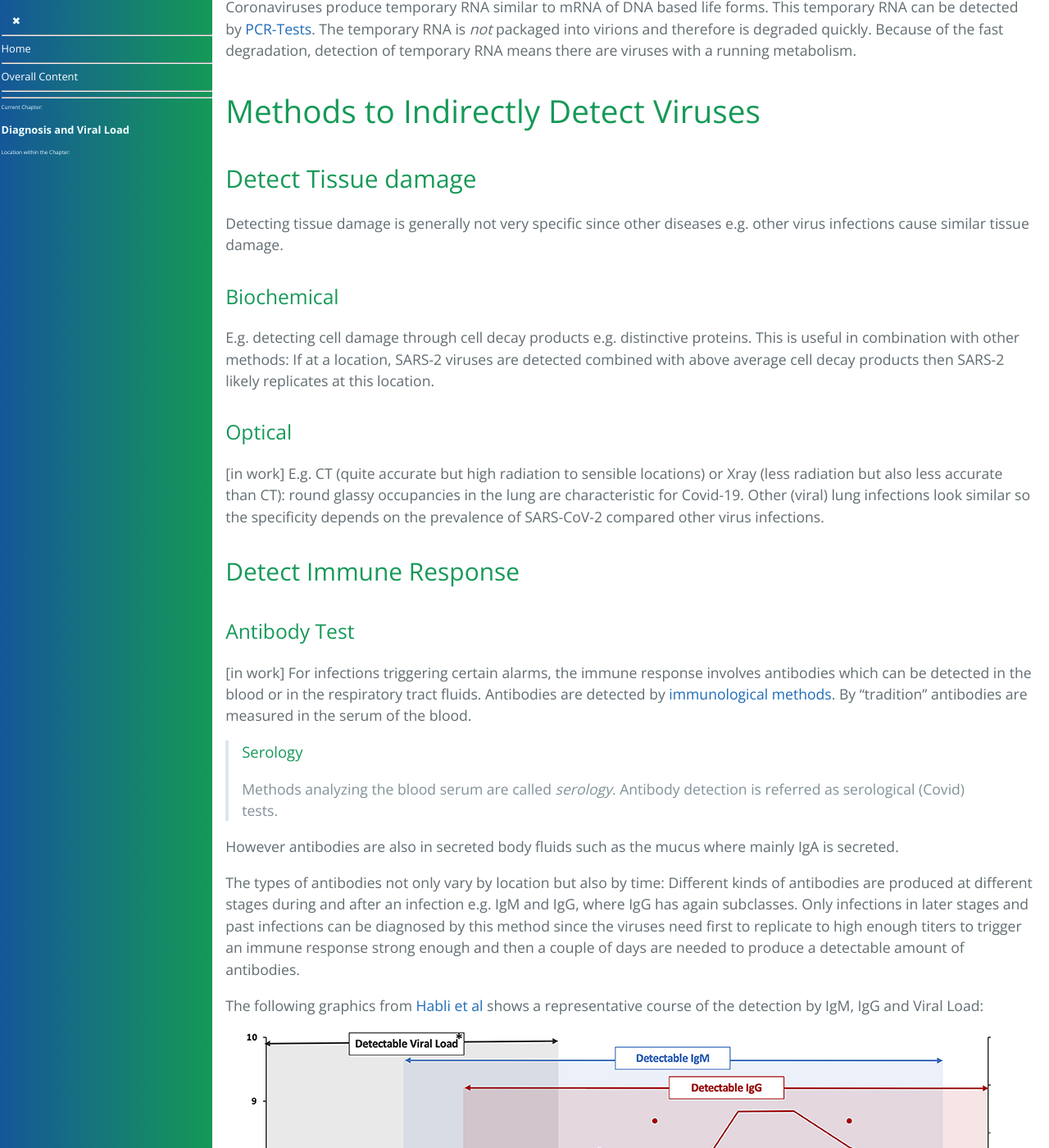
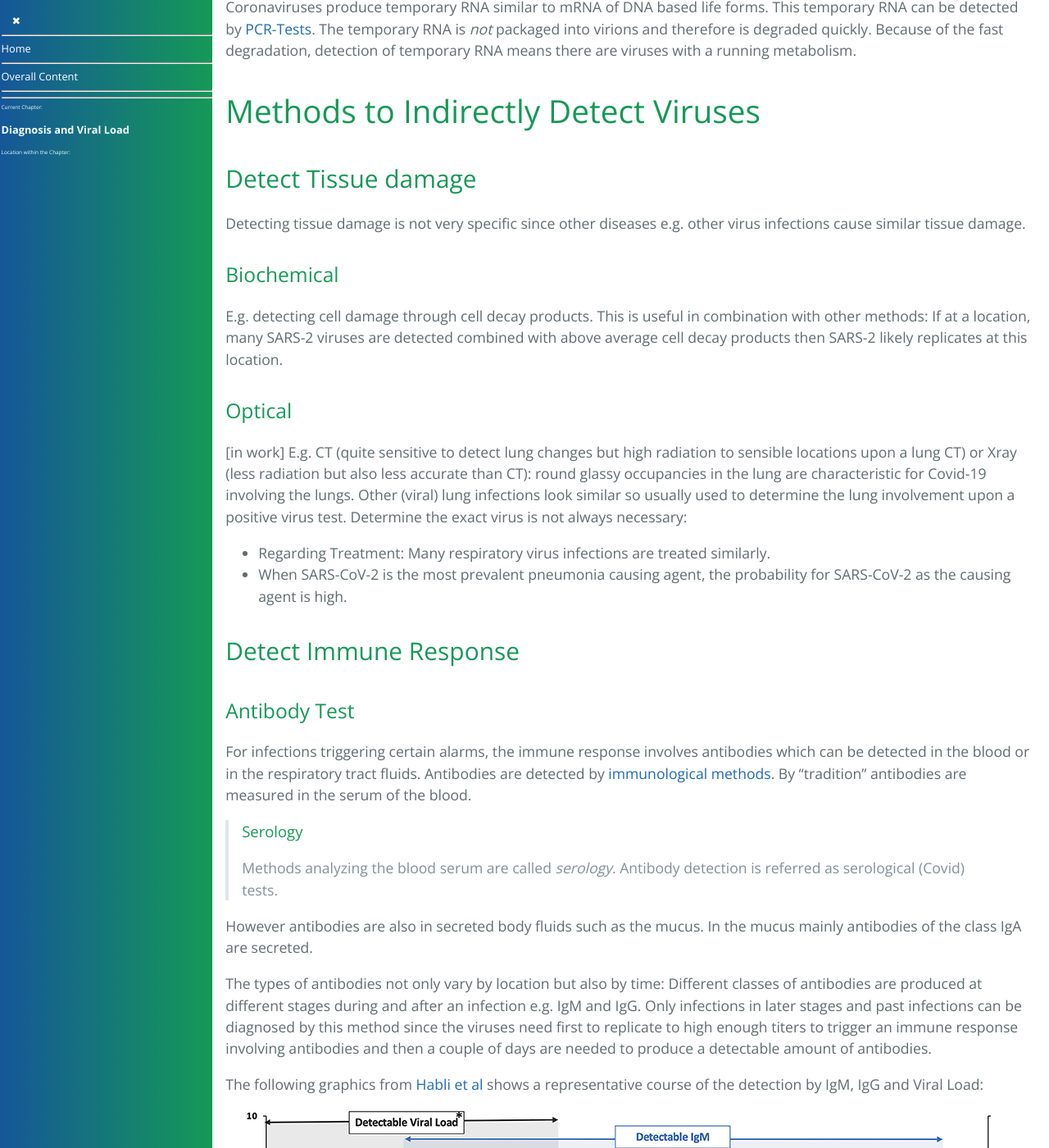
Before and after one commit to forestgrape/coronavirus, a Jekyll site: the page built from 3_medical/diagnosis_and_viral_load.md, in a window 1280 px wide and 1400 px high, scrolled down 7717 px. Shown: the whole window at 82% size. Built offline with Jekyll 4.4.1, drawn with Linux system fonts in a browser that asks for light colours; our own code applies the rules of GitHub Pages for plain Markdown files; some of the changed text lies outside the part shown.

Commit message:
formulations

```diff
--- a/3_medical/diagnosis_and_viral_load.md
+++ b/3_medical/diagnosis_and_viral_load.md
@@ -196,28 +196,29 @@ Coronaviruses produce temporary RNA similar to mRNA of DNA based life forms. Thi
 ## Methods to Indirectly Detect Viruses
 
 ### Detect Tissue damage
-Detecting tissue damage is generally not very specific since other diseases e.g. other virus infections cause similar tissue damage.
+Detecting tissue damage is not very specific since other diseases e.g. other virus infections cause similar tissue damage.
 
 #### Biochemical
-E.g. detecting cell damage through cell decay products e.g. distinctive proteins. This is useful in combination with other methods: If at a location, SARS-2 viruses are detected combined with above average cell decay products then SARS-2 likely replicates at this location.
+E.g. detecting cell damage through cell decay products. This is useful in combination with other methods: If at a location, many SARS-2 viruses are detected combined with above average cell decay products then SARS-2 likely replicates at this location.
 
 #### Optical
 [in work]
-E.g. CT (quite accurate but high radiation to sensible locations) or Xray (less radiation but also less accurate than CT): round glassy occupancies in the lung are characteristic for Covid-19. Other (viral) lung infections look similar so the specificity depends on the prevalence of SARS-CoV-2 compared other virus infections.
+E.g. CT (quite sensitive to detect lung changes but high radiation to sensible locations upon a lung CT) or Xray (less radiation but also less accurate than CT): round glassy occupancies in the lung are characteristic for Covid-19 involving the lungs. Other (viral) lung infections look similar so usually used to determine the lung involvement upon a positive virus test. Determine the exact virus is not always necessary:
+* Regarding Treatment: Many respiratory virus infections are treated similarly.
+* When SARS-CoV-2 is the most prevalent pneumonia causing agent, the probability for SARS-CoV-2 as the causing agent is high.
 
 
 ### Detect Immune Response
 
 #### Antibody Test
-[in work]
 For infections triggering certain alarms, the immune response involves antibodies which can be detected in the blood or in the respiratory tract fluids. Antibodies are detected by [immunological methods](immuno_assyas.md). By "tradition" antibodies are measured in the serum of the blood.
 
 > ###### Serology
 > Methods analyzing the blood serum are called *serology*. Antibody detection is referred as serological (Covid) tests.
 
-However antibodies are also in secreted body fluids such as the mucus where mainly IgA is secreted.
-
-The types of antibodies not only vary by location but also by time: Different kinds of antibodies are produced at different stages during and after an infection e.g. IgM and IgG, where IgG has again subclasses. Only infections in later stages and past infections can be diagnosed by this method since the viruses need first to replicate to high enough titers to trigger an immune response strong enough and then a couple of days are needed to produce a detectable amount of antibodies.
+However antibodies are also in secreted body fluids such as the mucus. In the mucus mainly antibodies of the class IgA are secreted.
+
+The types of antibodies not only vary by location but also by time: Different classes of antibodies are produced at different stages during and after an infection e.g. IgM and IgG. Only infections in later stages and past infections can be diagnosed by this method since the viruses need first to replicate to high enough titers to trigger an immune response involving antibodies and then a couple of days are needed to produce a detectable amount of antibodies.
 
 The following graphics from [Habli et al](#habli) shows a representative course of the detection by IgM, IgG and Viral Load:
 
@@ -606,7 +607,7 @@ BALF          | 22.5 (21-24) | -
 It is visible that the average viral load and the detection rate correlate: BAL>Sputum>NPS~OPS and severe cases have a slightly higher viral load especially in sputum.
 
 ###### Yang Figure 2
->  displayed in the section [Viral Load Variations](#variation-in-time-and-space)
+>  displayed in the section [Viral Load Variations](#variation-by-time-and-location)
 
 Figure 2 shows time series of viral loads for a series 21 individuals (18 severe and 3 mild patients). The detection rates vary for different time points, for different patients and for different locations:
 * While *no* viral RNA was detected in the upper respiratory tract, at the *same* time it was positive in BALF for the cases 01, 03, 07, 11, 12, 13, and 16.
```
Also changed, not shown: other parts of 3_medical/diagnosis_and_viral_load.md (+2 -2 lines).
